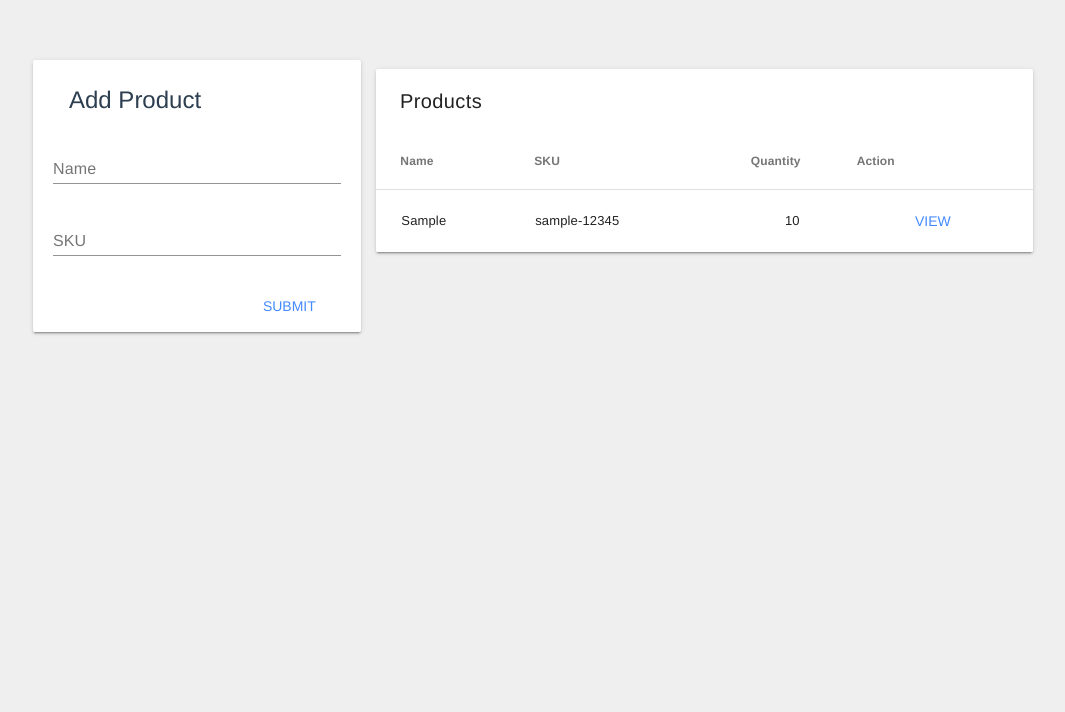
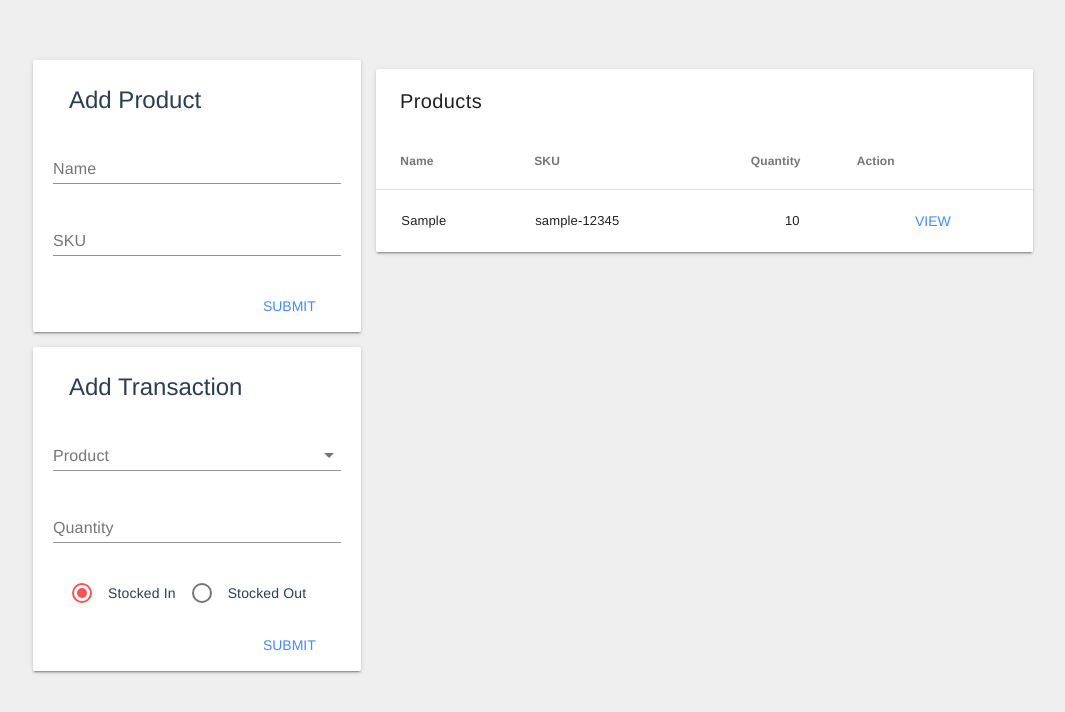
Before and after one commit to gu1lty/stockapp-django-vue-docker, a Vue app in the folder frontend/: page / in a window 1280 px wide. Shown: the top 712 px of the page, without its empty margins (107-1172 px from the left). Built offline with nearby package versions, Linux system fonts and the light colour scheme.

Commit message:
Created AddTransactionForm component

```diff
--- a/frontend/src/App.vue
+++ b/frontend/src/App.vue
@@ -2,6 +2,9 @@
   <div id="app">
     <div class="forms">
       <product-form />
+      <transaction-form
+        :products="products"
+      />
     </div>
     <product-list
       :products="products"
@@ -10,12 +13,14 @@
 </template>
 
 <script>
+import AddTransactionForm from "./components/AddTransactionForm";
 import AddProductForm from "./components/AddProductForm";
 import ProductList from "./components/ProductList";
 
 export default {
   name: "App",
   components: {
+    'transaction-form': AddTransactionForm,
     'product-form': AddProductForm,
     'product-list': ProductList,
   },
--- /dev/null
+++ b/frontend/src/components/AddTransactionForm.vue
@@ -0,0 +1,56 @@
+<template>
+  <form class="md-card product-form">
+    <md-card-header>
+      <h1 class="md-title">Add Transaction</h1>
+    </md-card-header>
+
+    <md-field>
+      <label>Product</label>
+      <md-select
+        v-model="product"
+        name="products"
+        id="products"
+      >
+        <md-option
+           v-for="(product, index) in products"
+           :key="index"
+           :value="product.sku"
+         >
+          {{product.name}}
+        </md-option>
+      </md-select>
+    </md-field>
+
+    <md-field>
+      <label>Quantity</label>
+      <md-input
+        v-model="quantity"
+        type="number"
+        :min="1"
+      />
+    </md-field>
+
+    <div>
+      <md-radio v-model="type" :value="1">Stocked In</md-radio>
+      <md-radio v-model="type" :value="0">Stocked Out</md-radio>
+    </div>
+
+    <md-card-actions>
+      <md-button class="md-primary">Submit</md-button>
+    </md-card-actions>
+  </form>
+</template>
+
+<script>
+export default {
+  name: "TransactionForm",
+  props: ['products'],
+  data: function() {
+    return {
+      product: "",
+      type: 1,
+      quantity: ""
+    }
+  }
+}
+</script>
```
